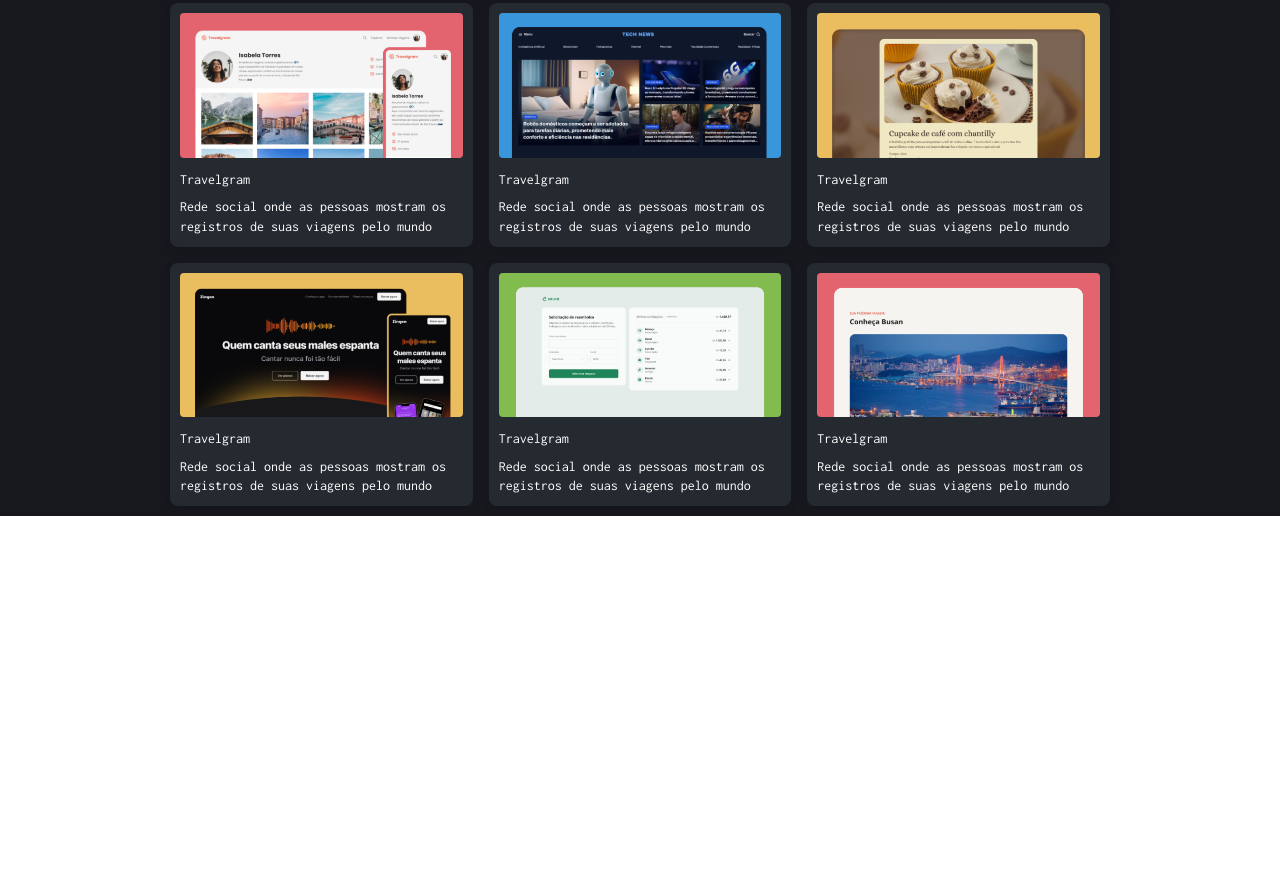
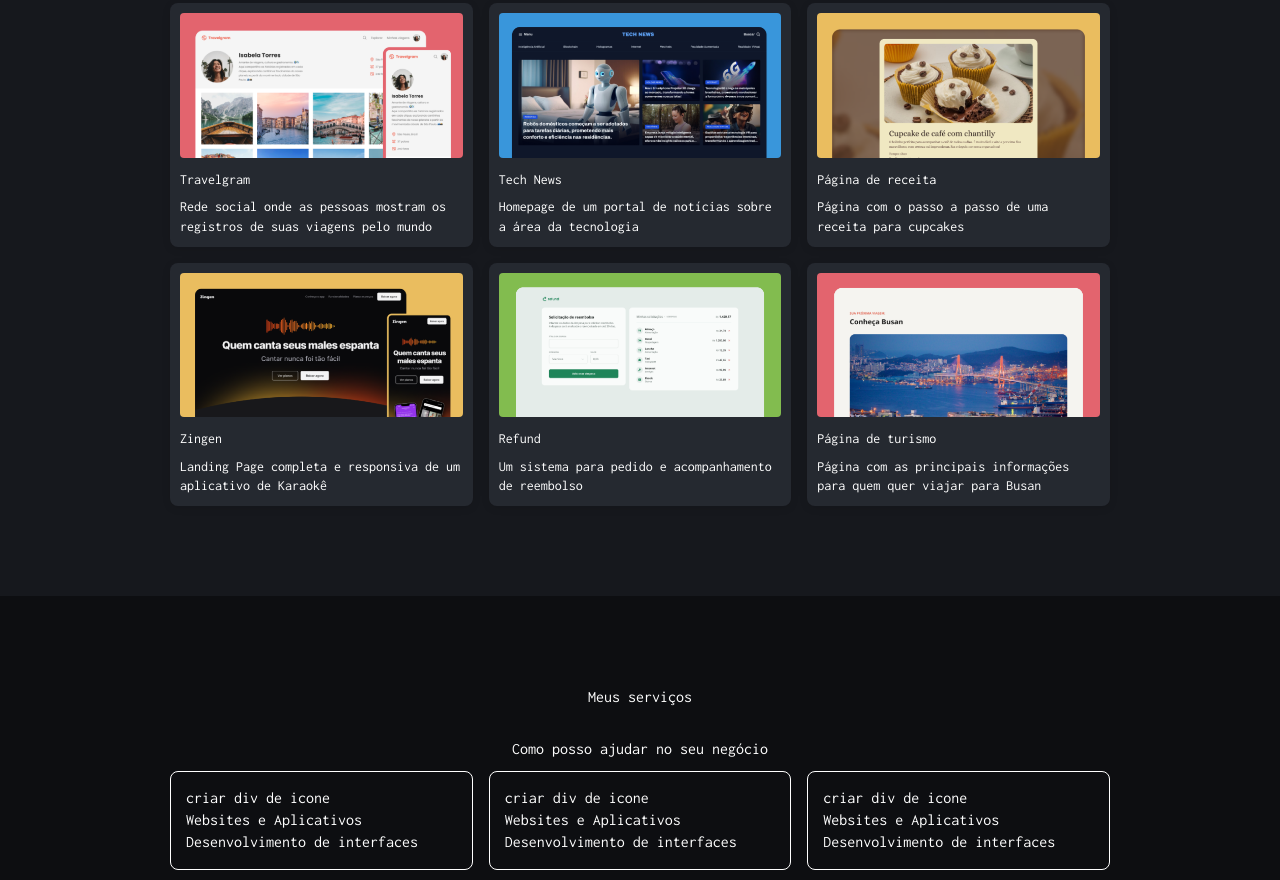
Before and after one commit to Gustavolimapereira/portifolio-dev, a plain HTML site: page index.html in a window 1280 px wide. Shown: the part 770-1650 px from the top of the page. Before the commit the page ends 1286 px from the top, so only its background shows below. Drawn offline with Linux system fonts and the light colour scheme.

Commit message:
update project

```diff
--- a/index.html
+++ b/index.html
@@ -51,29 +51,56 @@
                                 <p> Rede social onde as pessoas mostram os registros de suas viagens pelo mundo </p>
                             </div>
                             <div class="item"><img src="assets/Thumbnail_Project-02.png" alt="Imagem 2" />
-                                <p> Travelgram </p>
-                                <p> Rede social onde as pessoas mostram os registros de suas viagens pelo mundo </p>
+                                <p> Tech News </p>
+                                <p> Homepage de um portal de notícias sobre a área da tecnologia </p>
                             </div>
                             <div class="item"><img src="assets/Thumbnail_Project-03.png" alt="Imagem 3" />
-                                <p> Travelgram </p>
-                                <p> Rede social onde as pessoas mostram os registros de suas viagens pelo mundo </p>
+                                <p> Página de receita </p>
+                                <p> Página com o passo a passo de uma receita para cupcakes </p>
                             </div>
                             <div class="item"><img src="assets/Thumbnail_Project-04.png" alt="Imagem 4" />
-                                <p> Travelgram </p>
-                                <p> Rede social onde as pessoas mostram os registros de suas viagens pelo mundo </p>
+                                <p> Zingen </p>
+                                <p> Landing Page completa e responsiva de um aplicativo de Karaokê </p>
                             </div>
                             <div class="item"><img src="assets/Thumbnail_Project-05.png" alt="Imagem 5" />
-                                <p> Travelgram </p>
-                                <p> Rede social onde as pessoas mostram os registros de suas viagens pelo mundo </p>
+                                <p> Refund </p>
+                                <p> Um sistema para pedido e acompanhamento de reembolso  </p>
                             </div>
                             <div class="item"><img src="assets/Thumbnail_Project-06.png" alt="Imagem 6" />
-                                <p> Travelgram </p>
-                                <p> Rede social onde as pessoas mostram os registros de suas viagens pelo mundo </p>
+                                <p> Página de turismo </p>
+                                <p> Página com as principais informações para quem quer viajar para Busan </p>
                             </div>
                         </div>
                     </div>
             </div>
         </section>
+        <section>
+            <div class="servicos">
+                <div class="container3">
+                    <div class="titles3">
+                        <p>Meus serviços</p>
+                        <p>Como posso ajudar no seu negócio</p>
+                    </div>
+                    <div class="grid-container-servicos">
+                        <div class="item-servico">
+                            <p>criar div de icone</p>
+                            <p>Websites e Aplicativos</p>
+                            <p>Desenvolvimento de interfaces</p>
+                        </div>
+                        <div class="item-servico">
+                            <p>criar div de icone</p>
+                            <p>Websites e Aplicativos</p>
+                            <p>Desenvolvimento de interfaces</p>
+                        </div>
+                        <div class="item-servico">
+                            <p>criar div de icone</p>
+                            <p>Websites e Aplicativos</p>
+                            <p>Desenvolvimento de interfaces</p>
+                        </div>
+                    </div>
+                </div>
+            </div>
+        </section>
     </main>
 </body>
 </html>
--- a/styles/index.css
+++ b/styles/index.css
@@ -1,3 +1,4 @@
 @import url(global.css);
 @import url(quemsou.css);
 @import url(trabalhos.css);
+@import url(servicos.css);
--- /dev/null
+++ b/styles/servicos.css
@@ -0,0 +1,33 @@
+.servicos {
+    background-color: #0d0e11;
+}
+
+.container3 {
+    max-width: 960px;
+    margin-inline: auto;
+    text-align: center;
+}
+
+.titles3 {
+    padding-top: 90px;
+}
+
+.titles3 p:first-child{
+    padding-bottom: 30px;
+}
+
+.grid-container-servicos {
+    display: grid;
+    grid-template-columns: repeat(3, 1fr); /* 3 colunas */
+    gap: 16px;
+    padding: 10px;
+  }
+
+    .item-servico {
+        border-radius: 8px;
+        overflow: hidden;
+        text-align: left;
+        border: 1px solid white;
+        color: white;
+        padding: 15px;
+    }
--- a/styles/trabalhos.css
+++ b/styles/trabalhos.css
@@ -1,5 +1,6 @@
 .trabalhos {
     background-color: #16181d;
+    padding-bottom: 80px;
 }
 
 .container2 {
```
